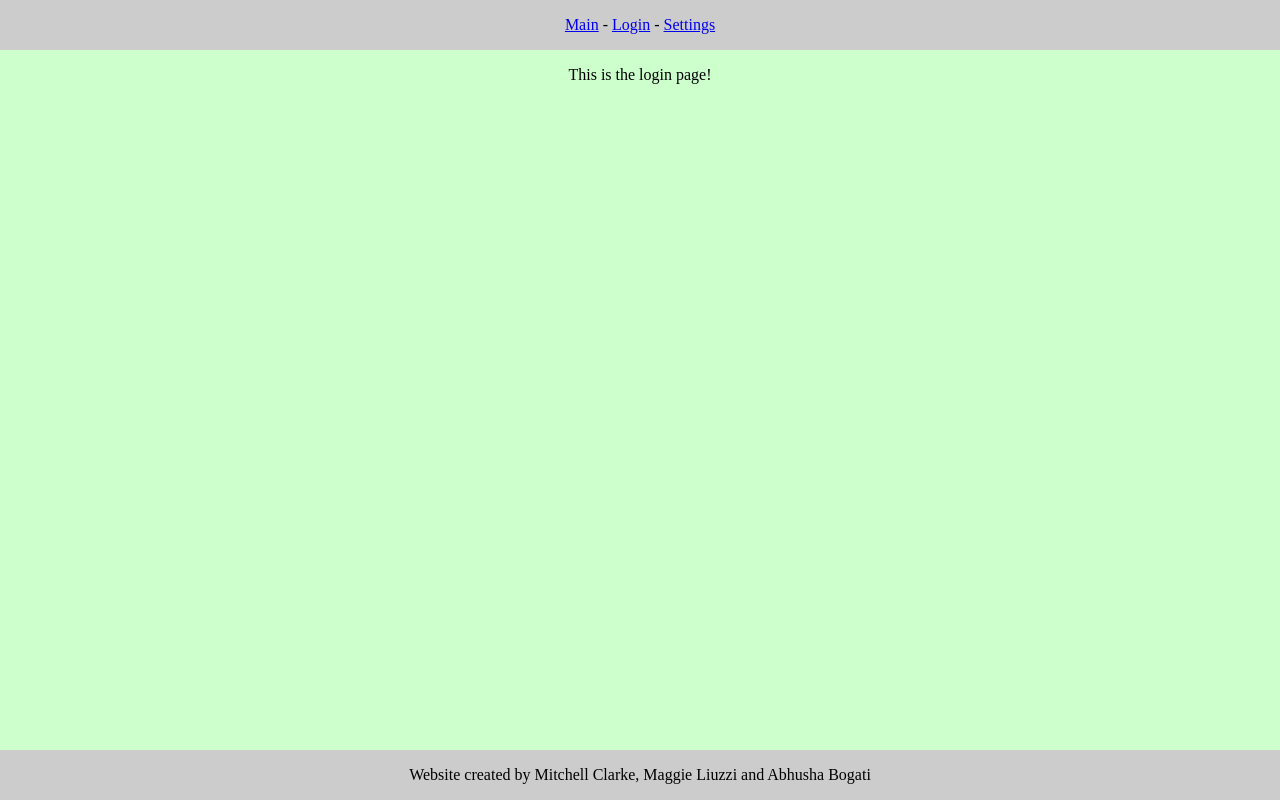
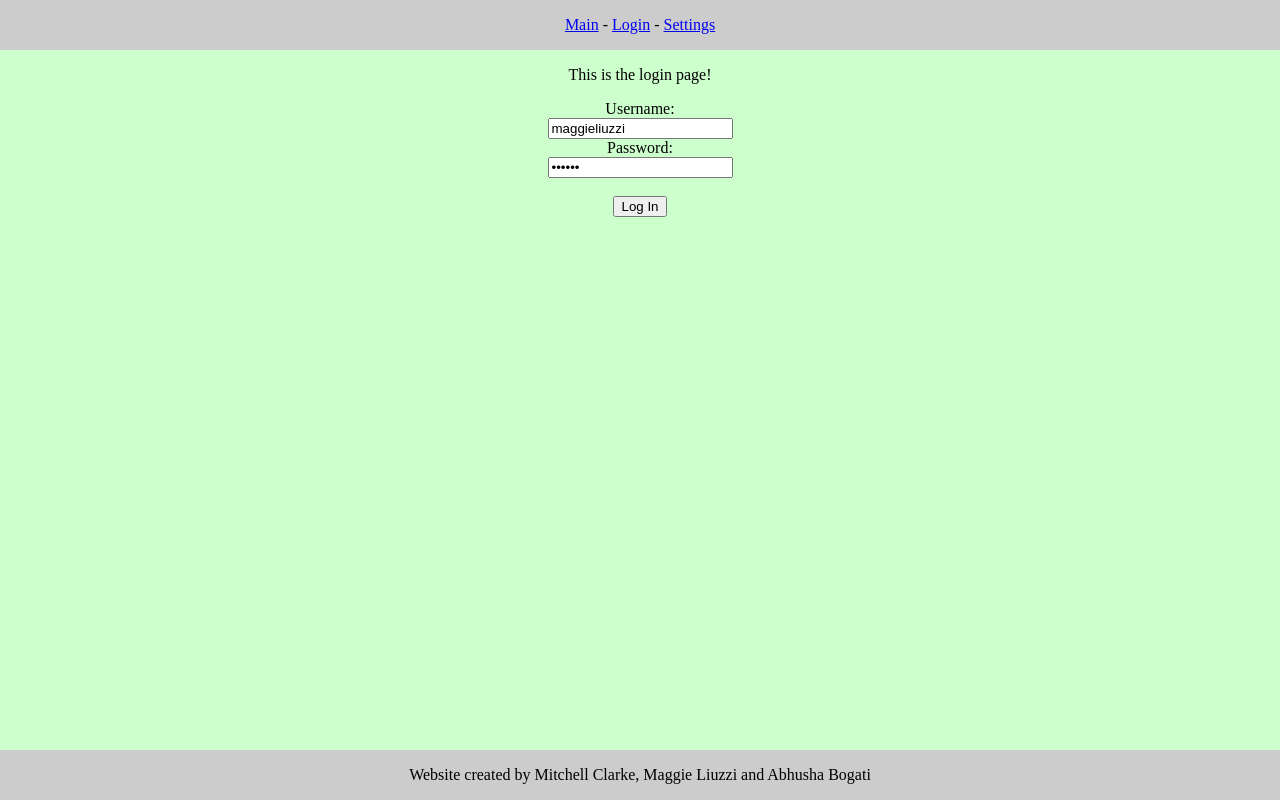
Before and after one commit to maggieliuzzi/web_development, a React (Create React App) app: page /login in a window 1280 px wide. Built offline with nearby package versions, Linux system fonts and the light colour scheme.

Commit message:
Added temp login form

```diff
--- a/src/Login.js
+++ b/src/Login.js
@@ -5,6 +5,15 @@ export default class Login extends Component {
     return (
 		<div class='page-login'>
 		  <p>This is the login page!</p>
+		  <form>
+		  	  Username:<br/>
+  			  <input type="text" name="username" value="maggieliuzzi"/>
+			  <br/>
+			  Password:<br/>
+			  <input type="password" name="password" value="lalala"/>
+			  <br/><br/>
+			  <input type="submit" value="Log In"/>
+		  </form>
 		</div>
     );
   }
```
